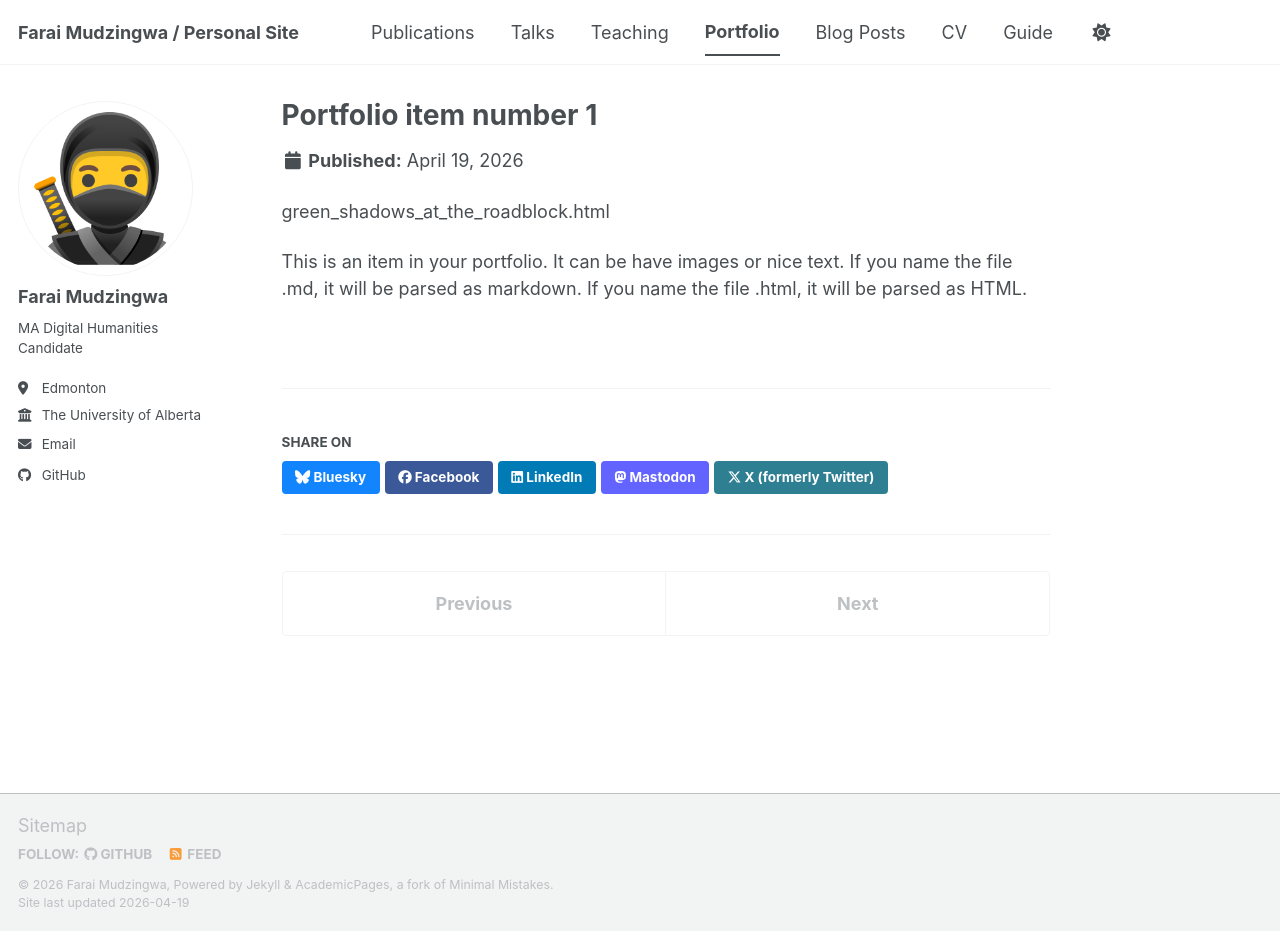
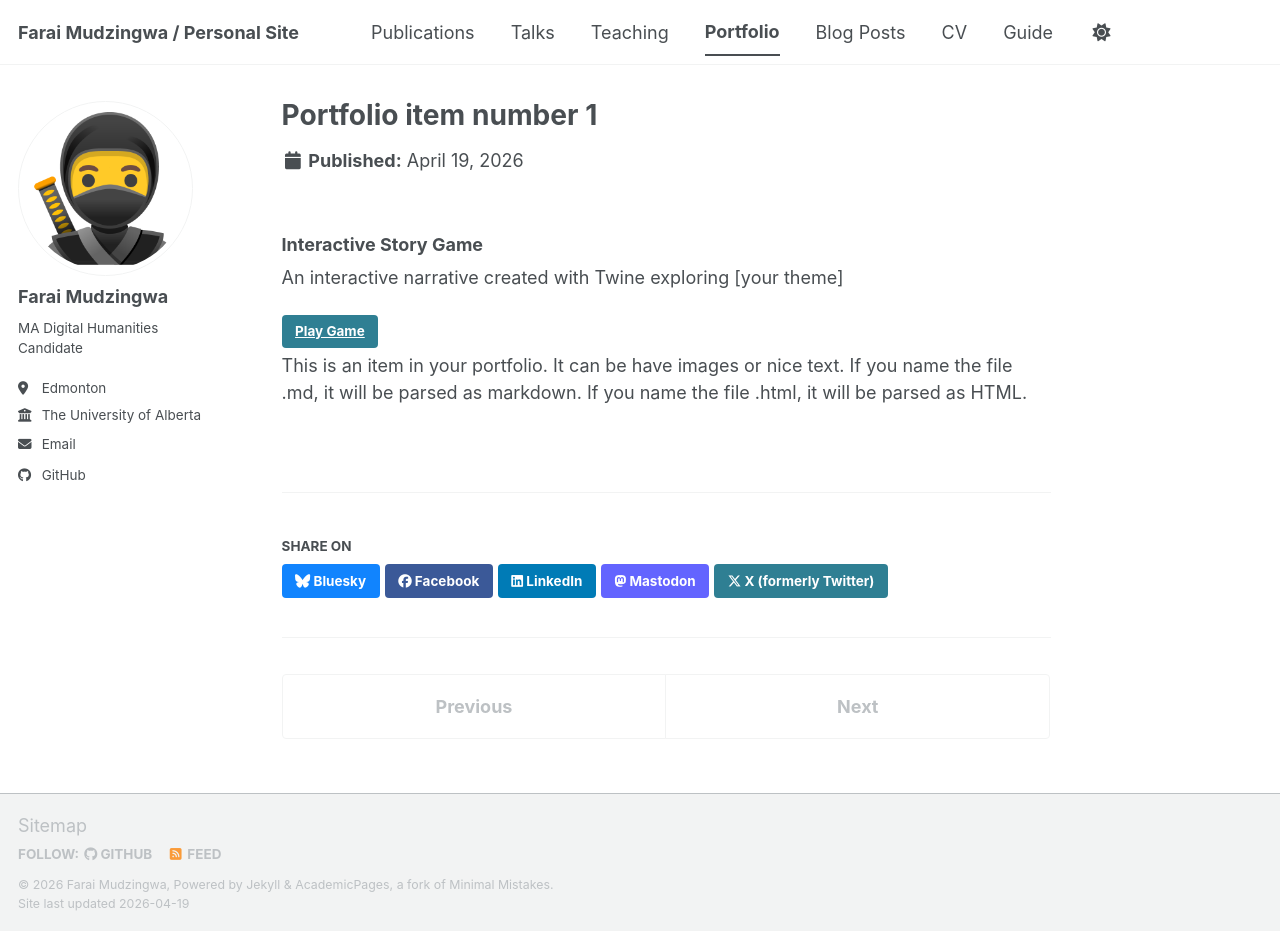
Before and after one commit to farai263/me, a Jekyll site: the page built from _portfolio/portfolio-1.md, in a window 1280 px wide and 931 px high. Built offline with Jekyll 4.4.1, drawn with Linux system fonts in a browser that asks for light colours; a script bundle is joined from its source files by our own code; library files that are not in the unit come from our copies.

Commit message:
Update portfolio-1.md

```diff
--- a/_portfolio/portfolio-1.md
+++ b/_portfolio/portfolio-1.md
@@ -4,6 +4,11 @@ excerpt: "Short description of portfolio item number 1<br/><img src='/images/500
 collection: portfolio
 ---
 
-green_shadows_at_the_roadblock.html
+<div class="project-item">
+  <h3>Interactive Story Game</h3>
+  <p>An interactive narrative created with Twine exploring [your theme]</p>
+  <a href="../green_shadows_at_the_roadblock.html" target="_blank" class="btn">Play Game</a>
+</div>
+
 
 This is an item in your portfolio. It can be have images or nice text. If you name the file .md, it will be parsed as markdown. If you name the file .html, it will be parsed as HTML.
```
